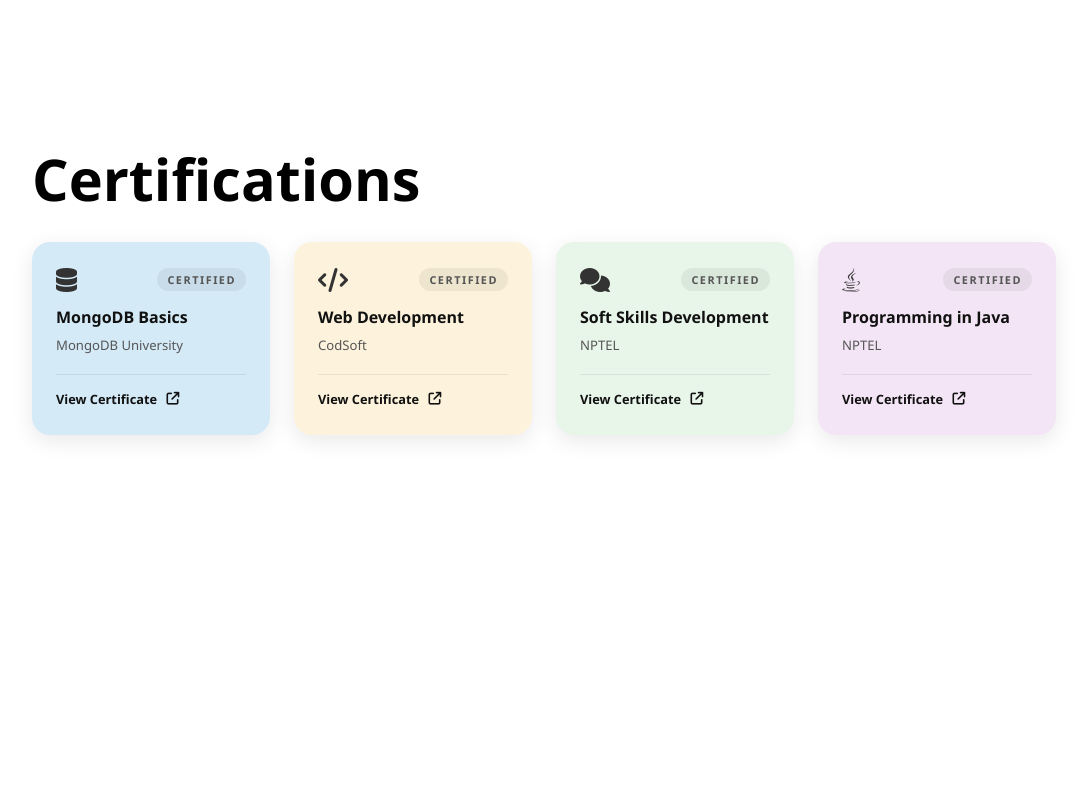
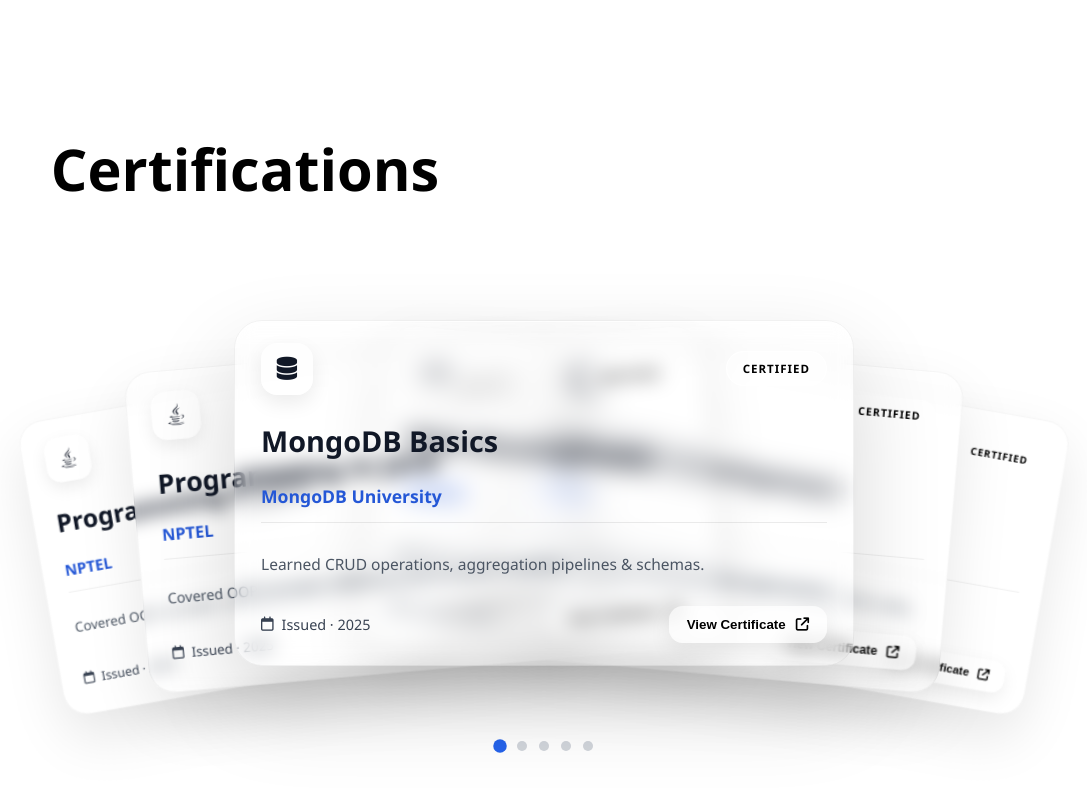
Before and after one commit to revanth17y/portfolio-react, a React (Create React App) app: page / in a window 1280 px wide. Shown: the part 4500-5300 px from the top of the page, without its empty margins (96-1183 px from the left). Built offline with nearby package versions, Linux system fonts and the light colour scheme.

Commit message:
certificates

```diff
--- a/src/App.css
+++ b/src/App.css
@@ -1801,89 +1801,369 @@
 
 
 
-/* ═══════════════════════════════════════════
-   CERTIFICATIONS SECTION
-═══════════════════════════════════════════ */
-.cert-grid {
-  display: grid;
-  grid-template-columns: repeat(auto-fit, minmax(230px, 1fr));
-  gap: 24px;
-  margin-top: 24px;
-}
-
-.cert-card {
-  border-radius: 18px;
-  padding: 26px 24px;
-  box-shadow: 0 6px 22px rgba(0,0,0,0.09);
-  cursor: pointer;
-  transition: transform 0.3s ease, box-shadow 0.3s ease;
-  border: none;
-  display: flex;
-  flex-direction: column;
-  gap: 8px;
-}
-
-.cert-card:hover {
-  transform: translateY(-7px);
-  box-shadow: 0 18px 36px rgba(0,0,0,0.15);
-}
-
-.cert-top {
-  display: flex;
-  align-items: center;
-  justify-content: space-between;
-  margin-bottom: 6px;
-}
-
-.cert-icon {
-  font-size: 1.5rem;
-  color: #333;
-}
-
-.cert-badge {
-  font-size: 0.68rem;
-  font-weight: 700;
-  letter-spacing: 1.5px;
-  text-transform: uppercase;
-  color: #555;
-  background: rgba(0,0,0,0.06);
-  padding: 4px 10px;
-  border-radius: 50px;
-}
-
-.cert-name {
-  font-size: 1rem;
-  font-weight: 700;
-  color: #111;
-  margin: 0;
-}
-
-.cert-issuer {
-  font-size: 0.82rem;
-  color: #555;
-  margin: 0;
-}
-
-.cert-footer {
-  margin-top: 12px;
-  padding-top: 12px;
-  border-top: 1px solid rgba(0,0,0,0.08);
-}
-
-.cert-link {
-  font-size: 0.8rem;
-  font-weight: 600;
-  color: #111;
-  display: inline-flex;
-  align-items: center;
-  gap: 6px;
-  text-decoration: none;
-}
-
-.cert-link:hover {
-  text-decoration: underline;
-}
-
+/* ═══════════════════════════════════════
+   FINAL PREMIUM CERTIFICATIONS
+═══════════════════════════════════════ */
+
+.certifications-section{
+  padding:140px 6vw 110px;
+  overflow:hidden;
+  position:relative;
+}
+
+/* TITLE */
+
+.certifications-section .section-title{
+  text-align:left;
+  margin-left: 70px;
+  margin-bottom:55px;
+}
+
+/* STAGE */
+
+.cert-stage{
+  position:relative;
+
+  width:100%;
+  height:460px;
+
+  display:flex;
+  align-items:center;
+  justify-content:center;
+}
+
+
+/* CLICK AREAS */
+
+.cert-side-click{
+  position:absolute;
+  top:0;
+
+  width:34%;
+  height:100%;
+
+  z-index:50;
+}
+
+.cert-side-click.left{
+  left:0;
+}
+
+.cert-side-click.right{
+  right:0;
+}
+
+/* STACK */
+
+.cert-stack{
+  position:relative;
+
+  width:100%;
+  height:100%;
+
+  display:flex;
+  align-items:center;
+  justify-content:center;
+}
+
+/* CARD */
+
+.premium-cert-card{
+  position:absolute;
+
+  width:620px;
+  min-height:270px;
+
+  border-radius:28px;
+
+  cursor:pointer;
+
+  border:
+    1px solid rgba(0,0,0,0.05);
+
+  box-shadow:
+    0 28px 65px rgba(0,0,0,0.10),
+    inset 0 1px 1px rgba(255,255,255,0.7);
+
+  overflow:hidden;
+
+  transition:
+    transform 0.8s cubic-bezier(.22,1,.36,1),
+    box-shadow 0.45s ease,
+    opacity 0.45s ease;
+
+  transform-style:preserve-3d;
+
+  backdrop-filter:blur(10px);
+}
+
+/* ACTIVE */
+
+.premium-cert-card.active{
+
+  box-shadow:
+    0 38px 90px rgba(0,0,0,0.16),
+    inset 0 1px 1px rgba(255,255,255,0.8);
+
+}
+
+/* INNER */
+
+.card-float-inner{
+
+  width:100%;
+  height:100%;
+
+  padding:22px 26px;
+
+  display:flex;
+  flex-direction:column;
+  justify-content:space-between;
+}
+
+/* TOP */
+
+.premium-top{
+  display:flex;
+  align-items:center;
+  justify-content:space-between;
+}
+
+/* ICON */
+
+.premium-icon-wrap{
+  width:52px;
+  height:52px;
+
+  border-radius:16px;
+
+  background:
+    rgba(255,255,255,0.55);
+
+  display:flex;
+  align-items:center;
+  justify-content:center;
+
+  box-shadow:
+    0 8px 20px rgba(0,0,0,0.08);
+}
+
+.cert-icon{
+  font-size:1.45rem;
+  color:#111827;
+}
+
+/* BADGE */
+
+.premium-badge{
+  padding:9px 16px;
+
+  border-radius:999px;
+
+  background:
+    rgba(255,255,255,0.58);
+
+  border:
+    1px solid rgba(255,255,255,0.9);
+
+  font-size:0.72rem;
+  font-weight:800;
+
+  letter-spacing:1px;
+  text-transform:uppercase;
+}
+
+/* CONTENT */
+
+.premium-content{
+  flex:1;
+
+  display:flex;
+  flex-direction:column;
+  justify-content:center;
+}
+
+/* TITLE */
+
+.premium-content h3{
+  font-size:1.8rem;
+  line-height:1.2;
+
+  color:#111827;
+
+  margin-bottom:8px;
+}
+
+/* ISSUER */
+
+.premium-issuer{
+  color:#2457d6;
+
+  font-size:1.1rem;
+  font-weight:600;
+
+  margin-bottom:14px;
+}
+
+/* LINE */
+
+.premium-line{
+  width:100%;
+  height:1px;
+
+  background:
+    rgba(0,0,0,0.08);
+
+  margin-bottom:14px;
+}
+
+/* DESC */
+
+.premium-desc{
+  color:#4b5563;
+
+  line-height:1.55;
+
+  font-size:0.97rem;
+}
+
+/* FOOTER */
+
+.premium-footer{
+  display:flex;
+  align-items:center;
+  justify-content:space-between;
+
+  margin-top:14px;
+
+  position:relative;
+  z-index:5;
+}
+
+/* DATE */
+
+.premium-date{
+  display:flex;
+  align-items:center;
+  gap:8px;
+
+  color:#374151;
+
+  font-size:0.9rem;
+
+  white-space:nowrap;
+}
+
+/* BUTTON */
+
+.view-cert-btn{
+  border:none;
+
+  background:
+    rgba(255,255,255,0.62);
+
+  backdrop-filter:blur(10px);
+
+  padding:11px 18px;
+
+  border-radius:14px;
+
+  display:flex;
+  align-items:center;
+  gap:10px;
+
+  cursor:pointer;
+
+  font-weight:700;
+
+  white-space:nowrap;
+
+  transition:all 0.35s ease;
+
+  box-shadow:
+    0 8px 22px rgba(0,0,0,0.08);
+
+  flex-shrink:0;
+}
+
+.view-cert-btn:hover{
+
+  transform:
+    translateY(-3px)
+    scale(1.03);
+
+  box-shadow:
+    0 18px 38px rgba(0,0,0,0.14);
+
+}
+
+/* DOTS */
+
+.cert-pagination{
+  display:flex;
+  justify-content:center;
+  gap:12px;
+
+  margin-top:18px;
+}
+
+.cert-dot{
+  width:10px;
+  height:10px;
+
+  border-radius:50%;
+
+  background:#d1d5db;
+
+  transition:all 0.35s ease;
+}
+
+.cert-dot.active{
+  background:#2563eb;
+
+  transform:scale(1.35);
+}
+
+/* MOBILE */
+
+@media(max-width:768px){
+
+  .premium-cert-card{
+    width:92%;
+    min-height:300px;
+  }
+
+  .card-float-inner{
+    padding:22px;
+  }
+
+  .premium-content h3{
+    font-size:1.45rem;
+  }
+
+  .premium-issuer{
+    font-size:1rem;
+  }
+
+  .premium-desc{
+    font-size:0.9rem;
+  }
+
+  .premium-footer{
+    flex-direction:column;
+    align-items:flex-start;
+    gap:14px;
+  }
+
+  .cert-stage{
+    height:430px;
+  }
+
+  .right-hint{
+    right:5%;
+  }
+
+}
 
 /* ═══════════════════════════════════════════
    CONFERENCES SECTION
@@ -2045,7 +2325,7 @@
 .contact-subtitle {
   color: rgba(255, 255, 255, 0.6);
   font-size: 1rem;
-  line-height: 1.7;
+  line-height: 1.2;
   max-width: 600px;
   margin: 0 auto 60px;
   text-align: center;
--- a/src/App.js
+++ b/src/App.js
@@ -37,10 +37,50 @@
 ];
 
 const certifications = [
-  { name: 'MongoDB Basics',          issuer: 'MongoDB University', icon: 'fa-solid fa-database',  color: '#d4eaf7' },
-  { name: 'Web Development',         issuer: 'CodSoft',            icon: 'fa-solid fa-code',       color: '#fdf3dc' },
-  { name: 'Soft Skills Development', issuer: 'NPTEL',              icon: 'fa-solid fa-comments',   color: '#e8f5e9' },
-  { name: 'Programming in Java',     issuer: 'NPTEL',              icon: 'fa-brands fa-java',      color: '#f3e5f5' },
+  {
+    name: 'MongoDB Basics',
+    issuer: 'MongoDB University',
+    icon: 'fa-solid fa-database',
+    gradient: 'linear-gradient(145deg,#c7e6ff)',
+    desc: 'Learned CRUD operations, aggregation pipelines & schemas.',
+    image: Cert1,
+  },
+
+  {
+    name: 'Web Development',
+    issuer: 'CodSoft',
+    icon: 'fa-solid fa-code',
+    gradient: 'linear-gradient(145deg,#ffe8ba)',
+    desc: 'Built responsive frontend interfaces and interactive applications.',
+    image: Cert2,
+  },
+
+  {
+    name: 'Soft Skills Development',
+    issuer: 'NPTEL',
+    icon: 'fa-solid fa-comments',
+    gradient: 'linear-gradient(145deg,#d8f0da)',
+    desc: 'Improved communication, leadership and collaboration skills.',
+    image: Cert3,
+  },
+
+  {
+    name: 'Programming in Java',
+    issuer: 'NPTEL',
+    icon: 'fa-brands fa-java',
+    gradient: 'linear-gradient(145deg,#eddcf8)',
+    desc: 'Covered OOP concepts, collections and exception handling.',
+    image: Cert4,
+  },
+
+  {
+    name: 'Programming in Java',
+    issuer: 'NPTEL',
+    icon: 'fa-brands fa-java',
+    gradient: 'linear-gradient(145deg, #ffd6dc)',
+    desc: 'Covered OOP concepts, collections and exception handling.',
+    image: Cert4,
+  },
 ];
 
 function App() {
@@ -52,6 +92,24 @@
   const [activeCerts, setActiveCerts] = useState([]);
   const [currentIndex, setCurrentIndex] = useState(0);
   const [activeSection, setActiveSection] = useState('');
+  const [activeCert, setActiveCert] = useState(0);
+
+const nextCert = () => {
+  setActiveCert((prev) =>
+    prev === certifications.length - 1 ? 0 : prev + 1
+  );
+};
+
+const prevCert = () => {
+  setActiveCert((prev) =>
+    prev === 0 ? certifications.length - 1 : prev - 1
+  );
+};
+
+const openCertificate = (img) => {
+  setActiveCerts([img]);
+  setCurrentIndex(0);
+};
 
   // Form state
   const [formData, setFormData] = useState({
@@ -1143,28 +1201,196 @@
 </section>
 
 
-      <section className="certifications-section reveal" id="certifications">
-        <h2 className="section-title">Certifications</h2>
-        <div className="cert-grid">
-          {certifications.map((cert, i) => (
-            <div className="cert-card" key={i}
-                 style={{ backgroundColor: cert.color }}
-                 onClick={() => window.open('https://github.com/revanth17y/', '_blank')}>
-              <div className="cert-top">
-                <i className={`${cert.icon} cert-icon`} />
-                <span className="cert-badge">Certified</span>
+<section
+  className="certifications-section reveal"
+  id="certifications"
+>
+
+  {/* TITLE */}
+
+
+  <h2 className="section-title">
+    Certifications
+  </h2>
+
+  {/* STAGE */}
+
+  <div className="cert-stage">
+
+    {/* LEFT CLICK AREA */}
+
+    <div
+      className="cert-side-click left"
+      onClick={prevCert}
+    />
+
+    {/* RIGHT CLICK AREA */}
+
+    <div
+      className="cert-side-click right"
+      onClick={nextCert}
+    />
+
+    {/* STACK */}
+
+    <div className="cert-stack">
+
+      {certifications.map((cert, index) => {
+
+        const total = certifications.length;
+
+        let diff = index - activeCert;
+
+        if (diff < -Math.floor(total / 2))
+          diff += total;
+
+        if (diff > Math.floor(total / 2))
+          diff -= total;
+
+        const abs = Math.abs(diff);
+
+        const isActive = diff === 0;
+
+        return (
+
+          <div
+            key={index}
+
+            className={`premium-cert-card ${
+              isActive ? 'active' : ''
+            }`}
+
+            style={{
+
+              background: cert.gradient,
+
+              zIndex: total - abs,
+
+              transform: `
+                translateX(${diff * 120}px)
+                translateY(${abs * 16}px)
+                scale(${1 - abs * 0.07})
+                rotate(${diff * 5}deg)
+              `,
+
+              opacity: abs > 3 ? 0 : 1,
+
+            }}
+
+            onClick={() => {
+
+              if (!isActive) {
+                setActiveCert(index);
+              }
+
+            }}
+          >
+
+            {/* INNER */}
+
+            <div className="card-float-inner">
+
+              {/* TOP */}
+
+              <div className="premium-top">
+
+                <div className="premium-icon-wrap">
+
+                  <i className={`${cert.icon} cert-icon`} />
+
+                </div>
+
+                <div className="premium-badge">
+                  Certified
+                </div>
+
               </div>
-              <h4 className="cert-name">{cert.name}</h4>
-              <p className="cert-issuer">{cert.issuer}</p>
-              <div className="cert-footer">
-                <span className="cert-link">
-                  View Certificate&nbsp;<i className="fa-solid fa-arrow-up-right-from-square" />
+
+              {/* CONTENT */}
+
+              <div className="premium-content">
+
+                <h3>
+                  {cert.name}
+                </h3>
+
+                <p className="premium-issuer">
+                  {cert.issuer}
+                </p>
+
+                <div className="premium-line"></div>
+
+                <p className="premium-desc">
+                  {cert.desc}
+                </p>
+
+              </div>
+
+              {/* FOOTER */}
+
+              <div className="premium-footer">
+
+                <span className="premium-date">
+
+                  <i className="fa-regular fa-calendar" />
+
+                  Issued · 2025
+
                 </span>
+
+                <button
+                  className="view-cert-btn"
+                  onClick={(e) => {
+
+                    e.stopPropagation();
+
+                    openCertificate(cert.image);
+
+                  }}
+                >
+
+                  <span>
+                    View Certificate
+                  </span>
+
+                  <i className="fa-solid fa-arrow-up-right-from-square" />
+
+                </button>
+
               </div>
+
             </div>
-          ))}
-        </div>
-      </section>
+
+          </div>
+
+        );
+
+      })}
+
+    </div>
+
+  </div>
+
+  {/* DOTS */}
+
+  <div className="cert-pagination">
+
+    {certifications.map((_, i) => (
+
+      <span
+        key={i}
+        className={`cert-dot ${
+          i === activeCert
+            ? 'active'
+            : ''
+        }`}
+      />
+
+    ))}
+
+  </div>
+
+</section>
 
       <section className="conferences-section reveal">
         <h2 className="section-title">Conferences</h2>
```
